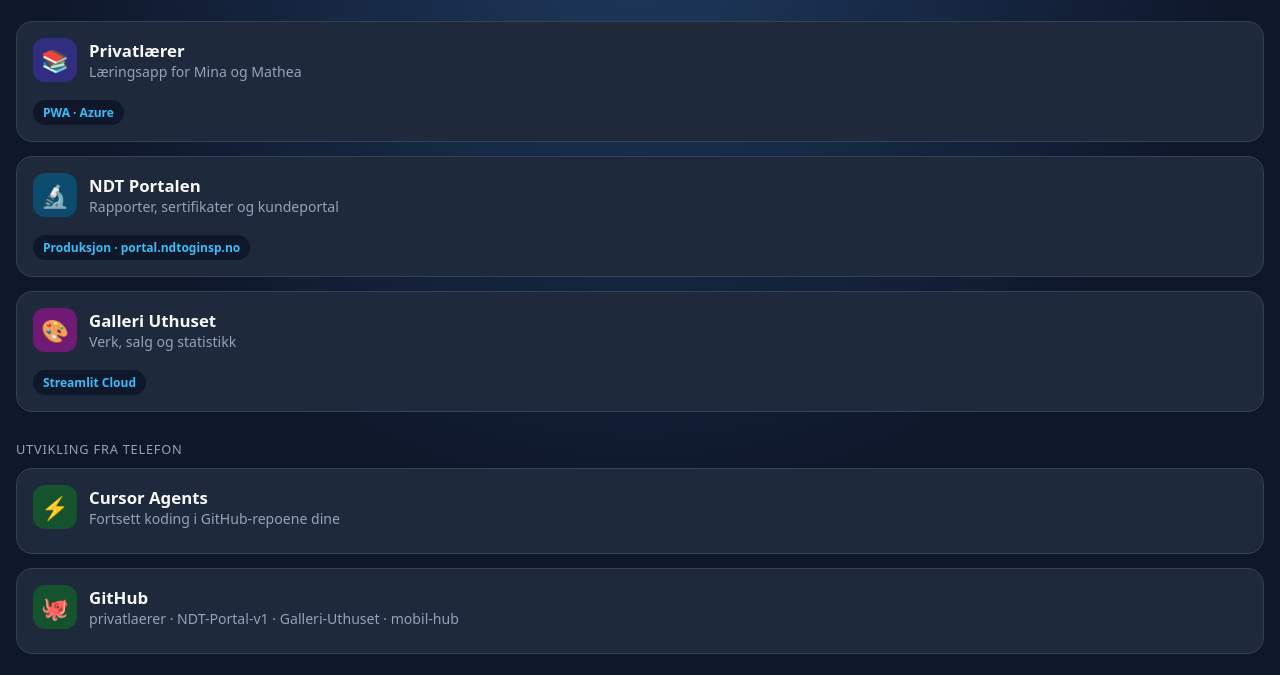
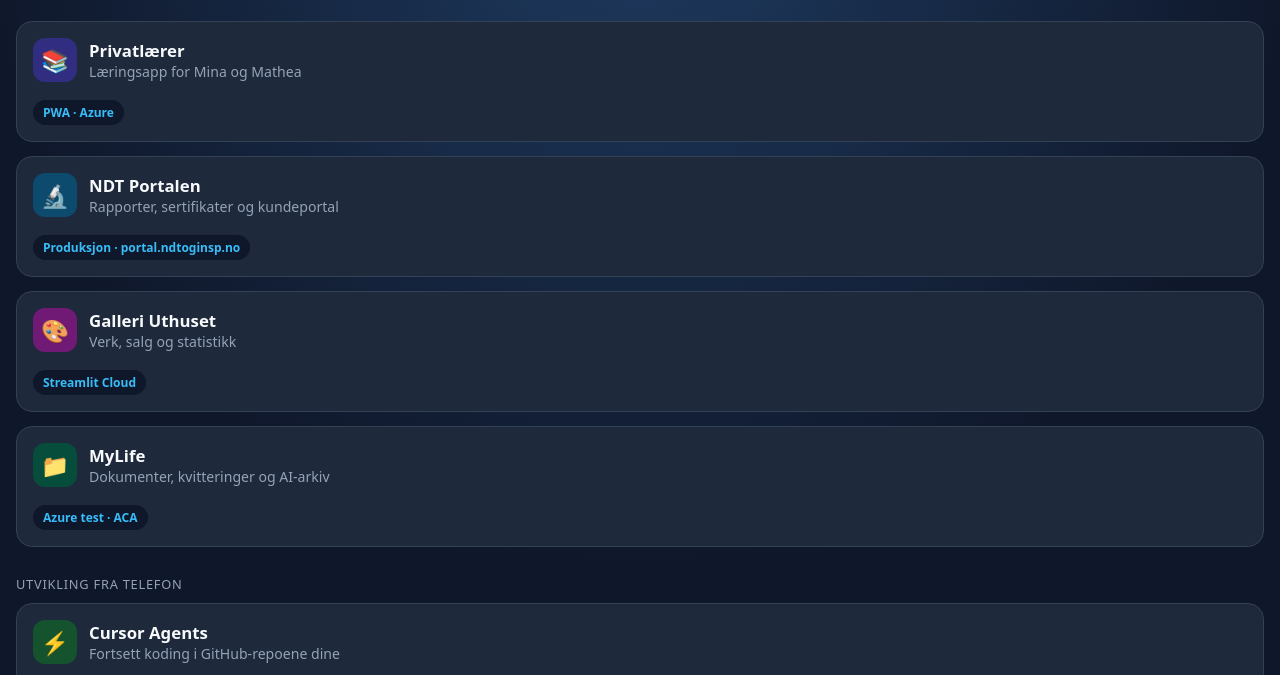
Before and after one commit to jekehaug-web/mobil-hub, a plain HTML site: page index.html in a window 1280 px wide. Shown: the part 86-761 px from the top of the page. Drawn offline with Linux system fonts and the light colour scheme.

Commit message:
handoff: GitHub sync og lokasjonsklargjoring

```diff
--- a/index.html
+++ b/index.html
@@ -18,6 +18,7 @@
         --privat: #4f46e5;
         --ndt: #0ea5e9;
         --galleri: #d946ef;
+        --mylife: #059669;
       }
 
       * {
@@ -93,6 +94,9 @@
       }
       .icon.galleri {
         background: #701a75;
+      }
+      .icon.mylife {
+        background: #064e3b;
       }
       .icon.dev {
         background: #14532d;
@@ -189,6 +193,21 @@
         </div>
         <span class="tag">Streamlit Cloud</span>
       </a>
+
+      <a
+        class="card"
+        href="https://ca-mylife.livelyglacier-f5164960.norwayeast.azurecontainerapps.io/"
+        rel="noopener"
+      >
+        <div class="card-head">
+          <div class="icon mylife" aria-hidden="true">📁</div>
+          <div>
+            <h2>MyLife</h2>
+            <p>Dokumenter, kvitteringer og AI-arkiv</p>
+          </div>
+        </div>
+        <span class="tag">Azure test · ACA</span>
+      </a>
     </div>
 
     <p class="section-title">Utvikling fra telefon</p>
@@ -208,7 +227,7 @@
           <div class="icon dev" aria-hidden="true">🐙</div>
           <div>
             <h2>GitHub</h2>
-            <p>privatlaerer · NDT-Portal-v1 · Galleri-Uthuset · mobil-hub</p>
+            <p>privatlaerer · NDT-Portal-v1 · Galleri-Uthuset · mylife · mobil-hub</p>
           </div>
         </div>
       </a>
```
Also changed, not shown: 1 other file.
